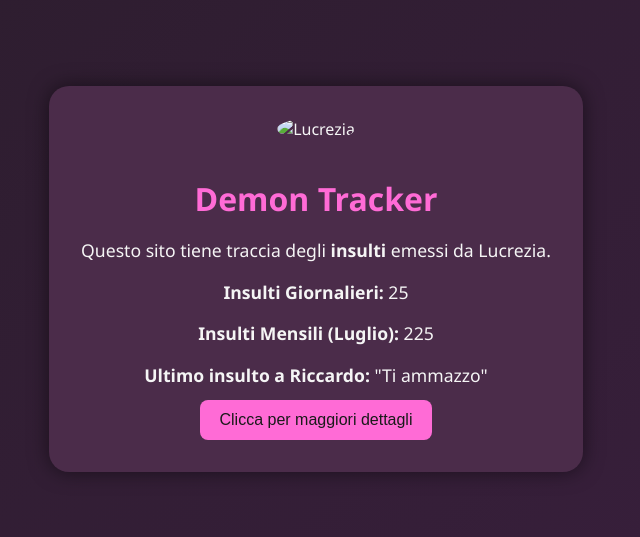
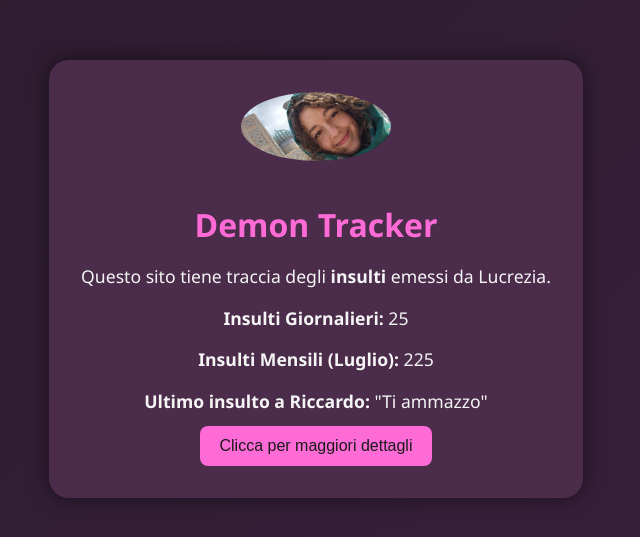
Before and after one commit to Rickyaqui93/lucr, a plain HTML site: page Lucrezia.html in a window 1280 px wide. Shown: the part 121-658 px from the top of the page, without its empty margins (324-964 px from the left). Drawn offline with Linux system fonts and the light colour scheme.

Commit message:
Update Lucrezia.html

```diff
--- a/Lucrezia.html
+++ b/Lucrezia.html
@@ -61,7 +61,7 @@
 </head>
 <body>
   <div class="card">
-    <img src="lucrezia.png" alt="Lucrezia" class="photo">
+    <img src="lucrezia.jpg" alt="Lucrezia" class="photo">
     <h1>Demon Tracker</h1>
     <p>Questo sito tiene traccia degli <strong>insulti</strong> emessi da Lucrezia.</p>
     <p><strong>Insulti Giornalieri:</strong> 25</p>
```
